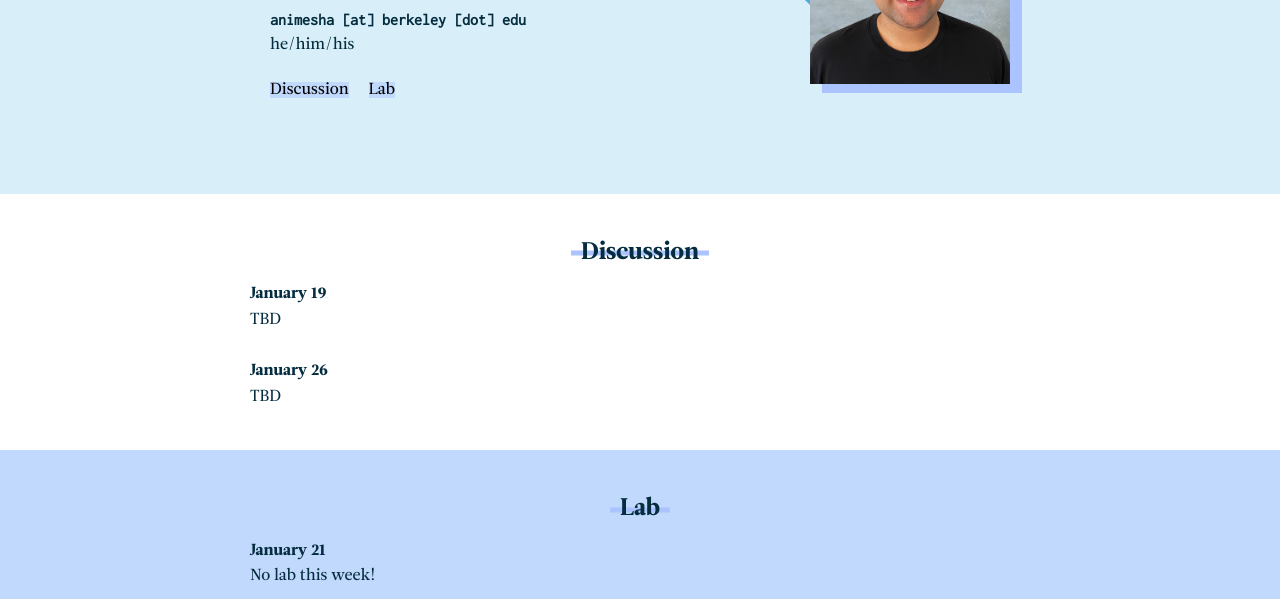
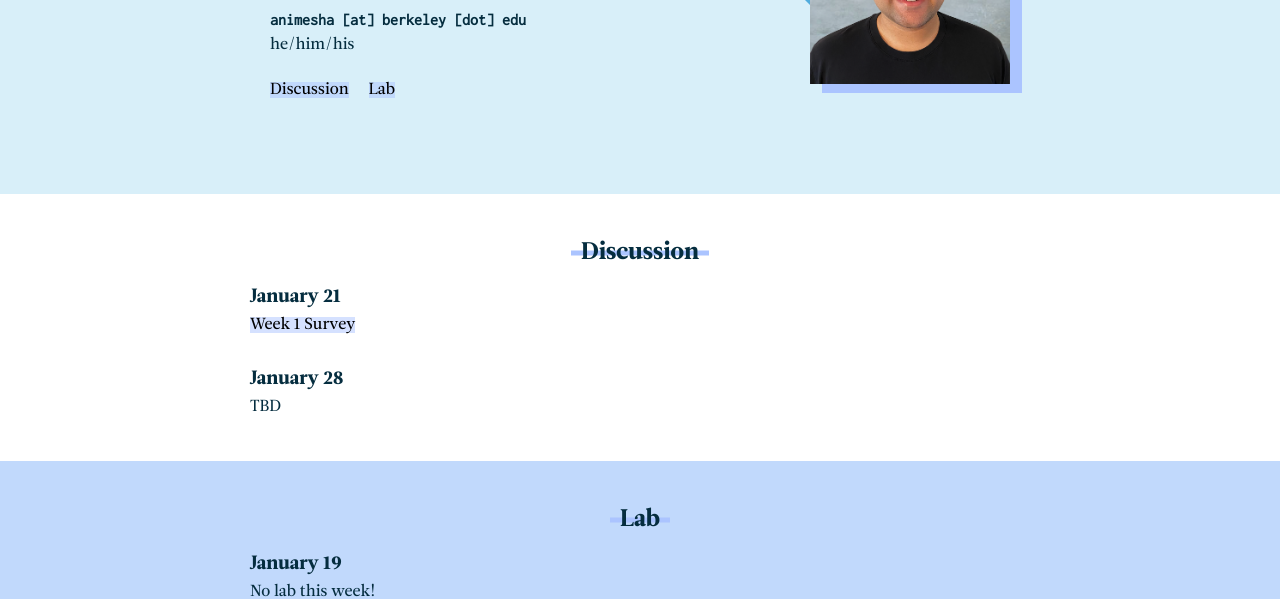
Before and after one commit to AnimeshAgrawal/61asite, a website: page index.html in a window 1280 px wide. Shown: the part 201-800 px from the top of the page. Drawn offline with Linux system fonts and the light colour scheme.

Commit message:
Make section titles larger and add week 1 survey

```diff
--- a/assets/css/main.css
+++ b/assets/css/main.css
@@ -348,7 +348,7 @@ section p:last-child {
 
 .teaching_section-title {
 	font-weight: bold;
-	font-size: 1rem
+	font-size: 1.2rem
 }
 
 .teaching_section-period {
--- a/index.html
+++ b/index.html
@@ -40,14 +40,14 @@
                <h2 class="section-title">Discussion</h2>
                <ul>
                   <li class="teaching_section">
-                     <h3 class="teaching_section-title">January 19</h3>
-                     <p class="teaching_section-description">TBD</p>
+                     <h3 class="teaching_section-title">January 21</h3>
+                     <a href="https://forms.gle/RiZoGfRF33LcGrgA7">Week 1 Survey</a>
                   </li>
                </ul> <br>
 
                <ul>
                   <li class="teaching_section">
-                     <h3 class="teaching_section-title">January 26</h3>
+                     <h3 class="teaching_section-title">January 28</h3>
                      <p class="teaching_section-description">TBD</p>
                   </li>
                </ul>
@@ -59,14 +59,14 @@
                <h2 class="section-title">Lab</h2>
                <ul>
                   <li class="teaching_section">
-                     <h3 class="teaching_section-title">January 21</h3>
+                     <h3 class="teaching_section-title">January 19</h3>
                      <p class="teaching_section-description">No lab this week!</p>
                   </li>
                </ul> <br>
 
                <ul>
                   <li class="teaching_section">
-                     <h3 class="teaching_section-title">January 28</h3>
+                     <h3 class="teaching_section-title">January 26</h3>
                      <p class="teaching_section-description">TBD</p>
                   </li>
                </ul>
```
